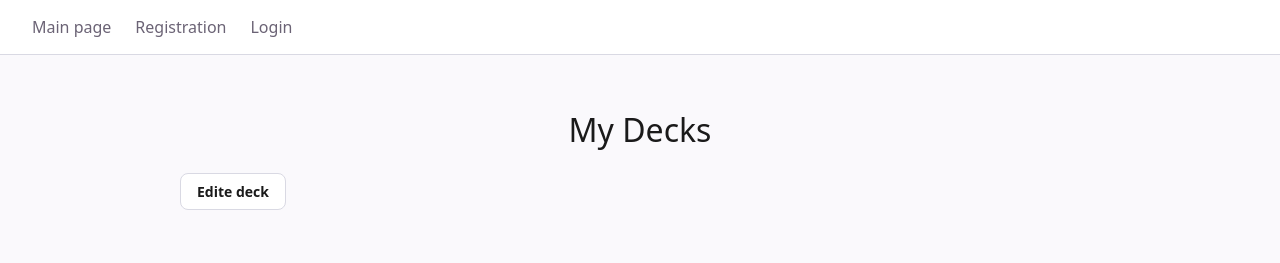
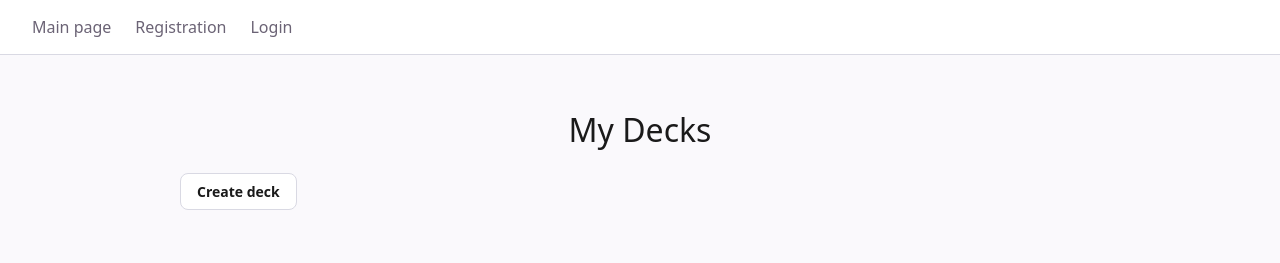
Before and after one commit to TimCheers/JapaneseTextGenerator, a React (Vite) app in the folder frontend/: page /decks in a window 1280 px wide. Shown: the top 263 px of the page. Built offline with nearby package versions, Linux system fonts and the light colour scheme.

Commit message:
style: align create-deck button, uniform deck cards, Japanese font on decks page

```diff
--- a/frontend/src/pages/DecksPage.tsx
+++ b/frontend/src/pages/DecksPage.tsx
@@ -60,7 +60,7 @@ export function DecksPage() {
     };
 
     return (
-        <div>
+        <div className="decks-page-header">
             <h1>My Decks</h1>
             <Modal isOpen={isDeckModalOpen} onClose={() => setIsDeckModalOpen(false)}>
                 <form onSubmit={handleSubmit} className="deck-form">
@@ -73,7 +73,7 @@ export function DecksPage() {
                     {error && <p>{error}</p>}
                 </form>
             </Modal>
-            <button type="button" onClick={handleEditeDeckW}>Edite deck</button>
+            <button type="button" onClick={handleEditeDeckW}>Create deck</button>
             <div className="decks-list">
                 {decks.map((deck) => (
                     <DeckCard key={deck.id} deck={deck} />
```
